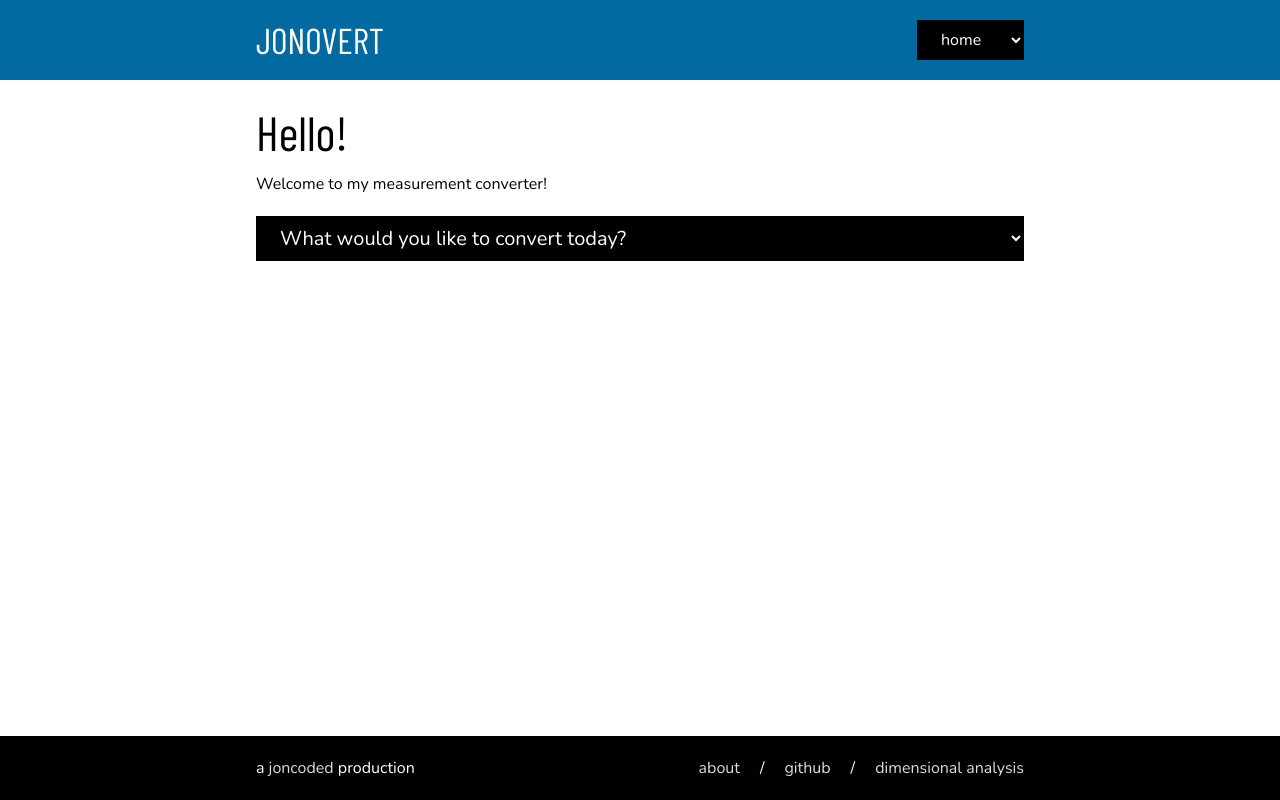
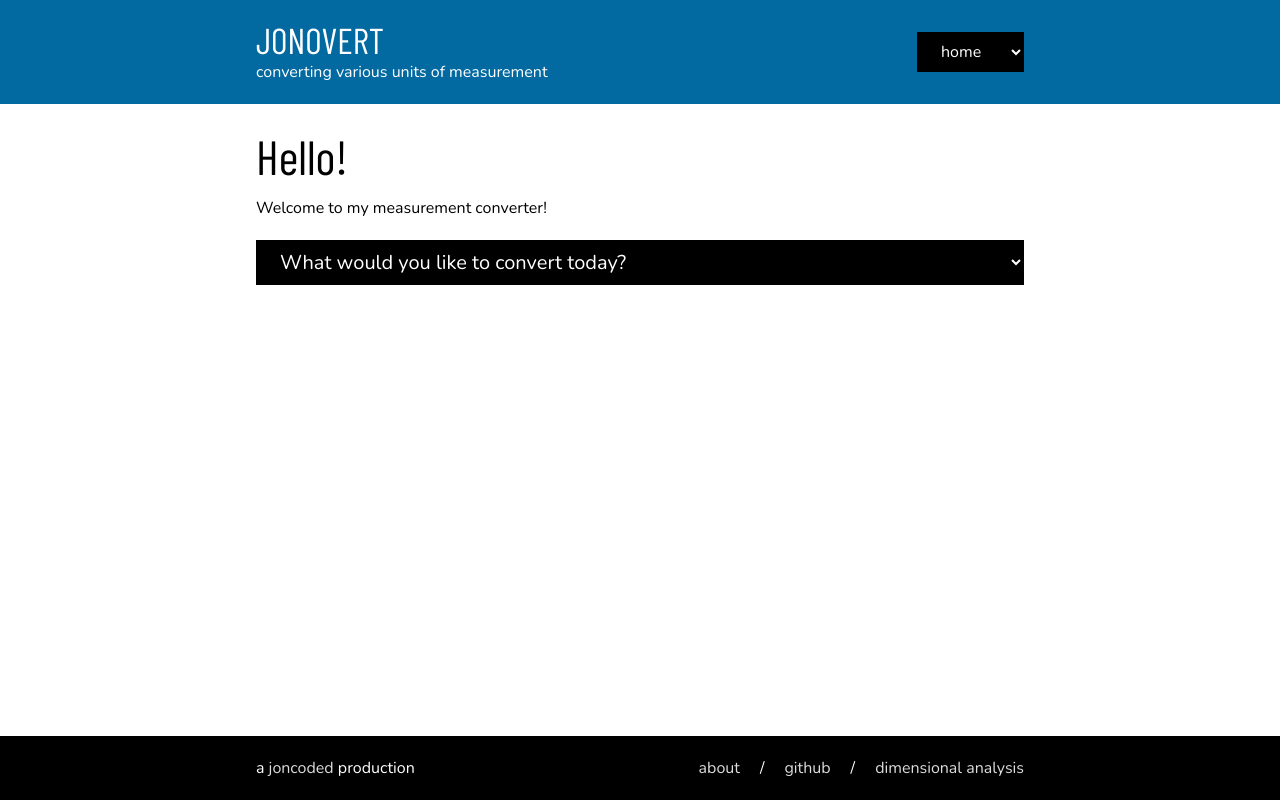
Before and after one commit to joncoded/jonovert, a Next.js app: page / in a window 1280 px wide. Built offline with nearby package versions, Linux system fonts and the light colour scheme; a web font is replaced by a local one.

Commit message:
adding head tagline

```diff
--- a/components/head.tsx
+++ b/components/head.tsx
@@ -15,9 +15,12 @@ export default function Head() {
   return (
     <header className="head-wrap bg-sky-700 text-white w-full sticky top-0 z-40 p-5">
       <div className="head-prop max-w-screen-md mx-auto flex justify-between items-center">
-        <h1 className="head-ding text-4xl">
-          <Link href="/">JONOVERT</Link>
-        </h1>
+        <div className="head-title">
+          <h1 className="head-ding text-4xl">
+            <Link href="/">JONOVERT</Link>
+          </h1>
+          <div className="head-line text-md block">converting various units of measurement</div>
+        </div>
         <select className="head-menu bg-black text-white py-2 px-5" onChange={handleMenuChange}>
           <option value="/">home</option>
           <option value="/about">about</option>
```
